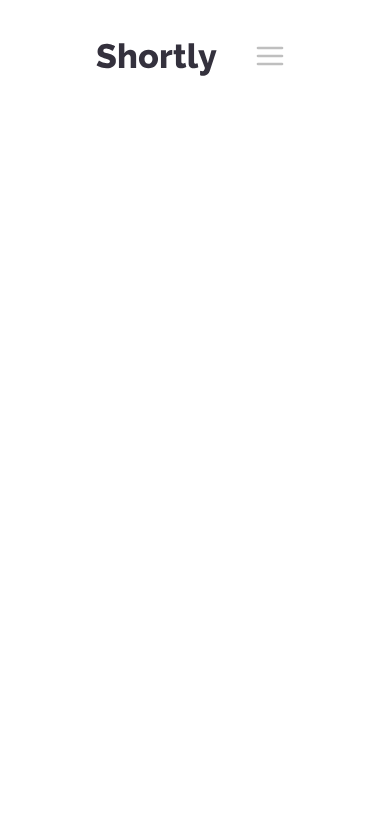
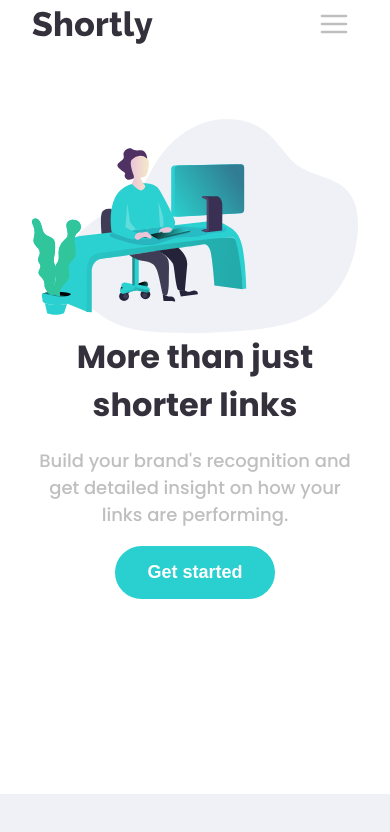
Before and after one commit to i-am-shashank/Shortly, a React (Create React App) app: page / in a window 390 px wide. Shown: the top 832 px of the page. Built offline with nearby package versions, Linux system fonts and the light colour scheme.

Commit message:
add: responsive viewport 1 of homepage

```diff
--- a/public/index.html
+++ b/public/index.html
@@ -28,7 +28,7 @@
       work correctly both with client-side routing and a non-root public URL.
       Learn how to configure a non-root public URL by running `npm run build`.
     -->
-    <title>URL shortner</title>
+    <title>Shortly</title>
   </head>
   <body>
     <noscript>You need to enable JavaScript to run this app.</noscript>
--- a/src/App.js
+++ b/src/App.js
@@ -1,13 +1,14 @@
 import React from "react";
 import GlobalStyle from "./theme/globalStyles";
 import Nav from "./styled/Nav";
+import Home from "./Home";
 
 function App() {
   return (
     <>
       <GlobalStyle />
       <Nav />
-      {/* <div>my app will go here...</div> */}
+      <Home />
     </>
   );
 }
--- /dev/null
+++ b/src/Home.js
@@ -0,0 +1,125 @@
+import React from "react";
+import styled from "styled-components";
+import developerSvg from "./assets/illustration-working.svg";
+import Button from "./styled/Button";
+
+export default function Home() {
+  return (
+    <Wrapper>
+      <div className="vw_1">
+        <div className="textContent">
+          <p className="textBig">More than just shorter links</p>
+          <p className="textSmall">
+            Build your brand's recognition and get detailed insight on how your
+            links are performing.
+          </p>
+          <Button primary round big fbig>
+            Get started
+          </Button>
+        </div>
+        <img alt="" className="developerSvg" src={developerSvg} />
+      </div>
+      <div className="vw_2"></div>
+    </Wrapper>
+  );
+}
+
+const Wrapper = styled.div`
+  padding-top: 4rem;
+  .vw_1 {
+    display: flex;
+    align-items: center;
+    min-height: 80vh;
+    padding: 0 6rem;
+    background-color: #ffffff;
+  }
+  .textContent {
+    width: 40rem;
+    display: flex;
+    flex-direction: column;
+  }
+  .developerSvg {
+    position: absolute;
+    right: -8rem;
+  }
+  .textBig {
+    margin: 0;
+    color: #34313d;
+    font-weight: 800;
+    font-size: 5rem;
+  }
+  .textSmall {
+    color: #bfbfbf;
+    font-weight: 500;
+    font-size: 18px;
+  }
+
+  /* vw_2 */
+
+  .vw_2 {
+    min-height: 100vh;
+    background-color: #eff1f7;
+    padding: 0 6rem;
+  }
+
+  /* media queries */
+
+  @media (max-width: 750px) {
+    .vw_1,
+    .vw_2 {
+      padding: 0 2rem;
+    }
+  }
+  @media (max-width: 1350px) {
+    .developerSvg {
+      height: 24rem;
+    }
+    .textBig {
+      font-size: 4rem;
+    }
+    .textContent {
+      width: 36rem;
+    }
+  }
+  @media (max-width: 1150px) {
+    .developerSvg {
+      height: 20rem;
+    }
+    .textBig {
+      font-size: 3.5rem;
+    }
+    .textContent {
+      width: 28rem;
+    }
+  }
+  @media (max-width: 1150px) {
+    .developerSvg {
+      position: static;
+      order: 0;
+    }
+    .vw_1 {
+      flex-direction: column;
+    }
+    .textContent {
+      order: 1;
+    }
+  }
+  @media (max-width: 750px) {
+    .developerSvg {
+      height: auto;
+      width: 100%;
+      order: 0;
+    }
+    .vw_1 {
+      flex-direction: column;
+    }
+    .textContent {
+      width: 100%;
+      text-align: center;
+      align-items: center;
+    }
+    .textBig {
+      font-size: 2rem;
+    }
+  }
+`;
--- a/src/styled/Button.js
+++ b/src/styled/Button.js
@@ -8,14 +8,19 @@ export default function Button(props) {
 const Wrapper = styled.button`
   background-color: ${(props) => (props.primary ? "#2acfcf" : "transparent")};
   color: ${(props) => (props.primary ? "#ffffff" : "#bfbfbf")};
+  width: max-content;
   border: none;
+  outline: none;
   cursor: pointer;
   font-weight: 800;
-  font-size: 1rem;
+  font-size: ${(props) => (props.fbig ? "1.5rem" : "18px")};
   padding: ${(props) => (props.big ? "1rem 2rem" : "0.5rem 1.5rem")};
-  border-radius: ${(props) => (props.round ? "1rem" : "0.4rem")};
+  border-radius: ${(props) => (props.round ? "5rem" : "0.4rem")};
   :hover {
     color: ${(props) => props.secondary && "#34313d"};
     opacity: ${(props) => props.primary && 0.8};
   }
+  @media (max-width: 1350px) {
+    font-size: ${(props) => props.fbig && "18px"};
+  }
 `;
--- a/src/styled/Nav.js
+++ b/src/styled/Nav.js
@@ -9,9 +9,9 @@ export default function Nav() {
     <Wrapper>
       <div className="routes">
         <img alt="Shortly" src={logo} />
-        <a href="#">Features</a>
-        <a href="#">Pricing</a>
-        <a href="#">Resources</a>
+        <a href="/features">Features</a>
+        <a href="/pricing">Pricing</a>
+        <a href="/resources">Resources</a>
       </div>
       <div className="buttons">
         <Button secondary>Login</Button>
@@ -22,11 +22,11 @@ export default function Nav() {
       <div className="dropdown">
         <FiMenu className="menuico" />
         <div className="options">
-          <a href="#">Features</a>
-          <a href="#">Pricing</a>
-          <a href="#">Resources</a>
+          <a href="/features">Features</a>
+          <a href="/pricing">Pricing</a>
+          <a href="/resources">Resources</a>
           <hr />
-          <a href="#">Login</a>
+          <a href="/login">Login</a>
           <Button primary round>
             Sign Up
           </Button>
@@ -37,14 +37,16 @@ export default function Nav() {
 }
 
 const Wrapper = styled.div`
+  padding: 0 6rem;
   padding-top: 2rem;
   display: flex;
   align-items: center;
   justify-content: space-between;
-  width: 100%;
+  max-width: 100%;
   a {
     color: #bfbfbf;
     font-weight: 800;
+    font-size: 18px;
     text-decoration: none;
     :hover {
       color: #34313d;
@@ -118,4 +120,7 @@ const Wrapper = styled.div`
       align-items: center;
     }
   }
+  @media (max-width: 750px) {
+    padding: 0 2rem;
+  }
 `;
--- a/src/theme/globalStyles.js
+++ b/src/theme/globalStyles.js
@@ -3,9 +3,10 @@ import { createGlobalStyle } from "styled-components";
 const GlobalStyle = createGlobalStyle`
   body {
     margin: 0;
-    padding: 0 6rem;
+    padding: 0;
     box-sizing: border-box;
     font-family: 'Poppins', sans-serif;
+    overflow-x: hidden;
   }
 `;
 
```
